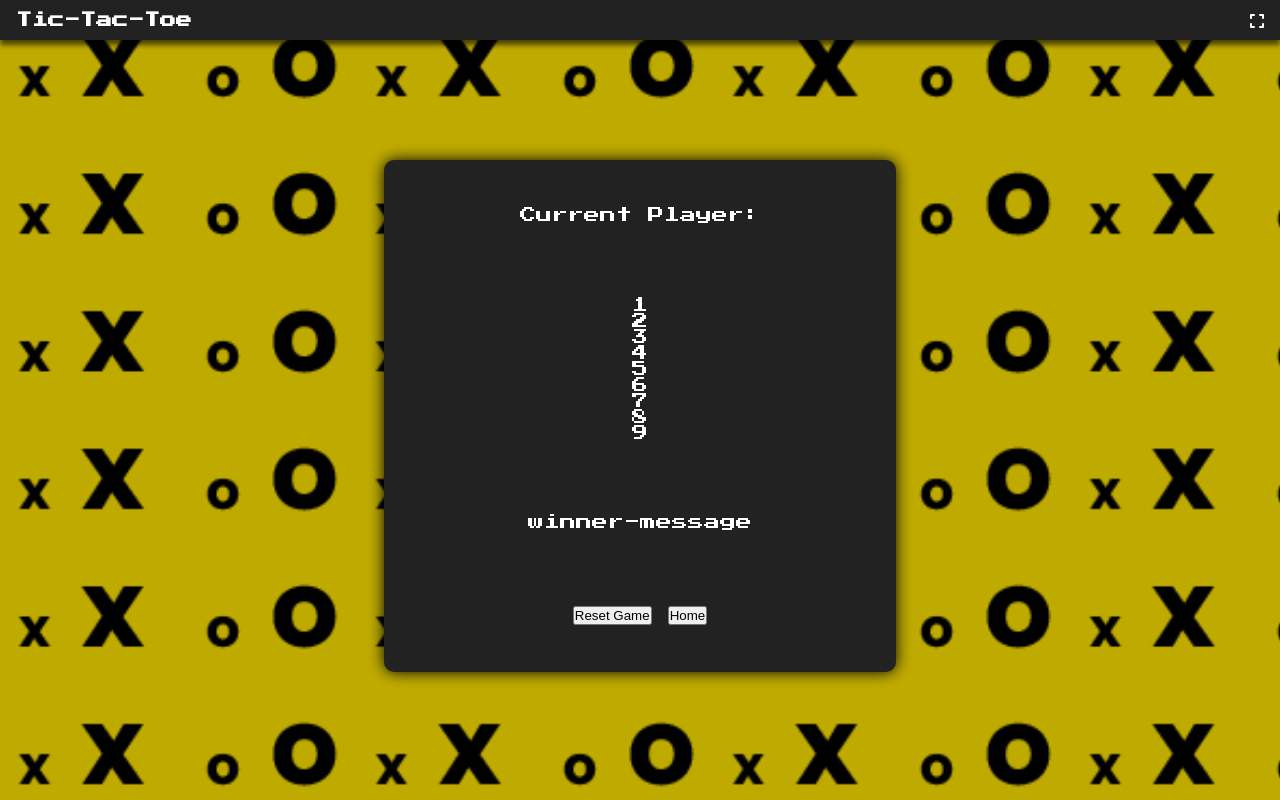
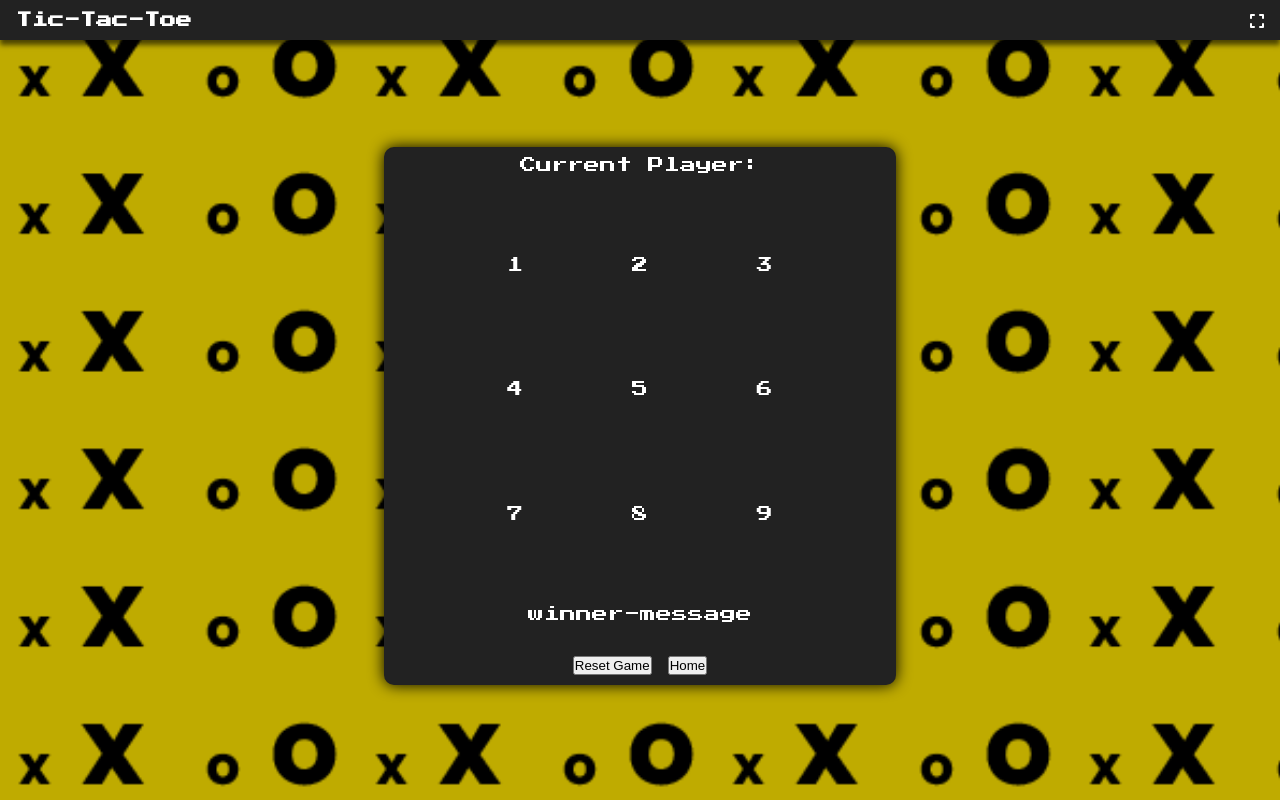
Before and after one commit to R-Dhanush/PRODIGY_WD_03, a plain HTML site: page index.html in a window 1280 px wide. Drawn offline with Linux system fonts and the light colour scheme.

Commit message:
game-board

```diff
--- a/style.css
+++ b/style.css
@@ -137,13 +137,23 @@ background-color: #fff200;
   justify-content: space-around;
   background-color: #222;
   min-width: 40%;
-  min-height: 200px;
+  max-width: 400px;
   aspect-ratio: 1 / 1;
   border-radius: 10px;
   padding: 10px;
+  gap: 2rem;
   box-shadow: 0px 0px 15px hsla(0, 0%, 0%);
 }
 
 #game-board{
-
+  display: grid;
+  grid-template-columns: repeat(3,1fr);
+  grid-template-rows: repeat(3,1fr);
+  text-align: center;
+  align-items: center;
+  gap: 5px;
+  width: 75%;
+  height: auto;
+  aspect-ratio: 1 / 1;
+  margin: auto;
 }
```
